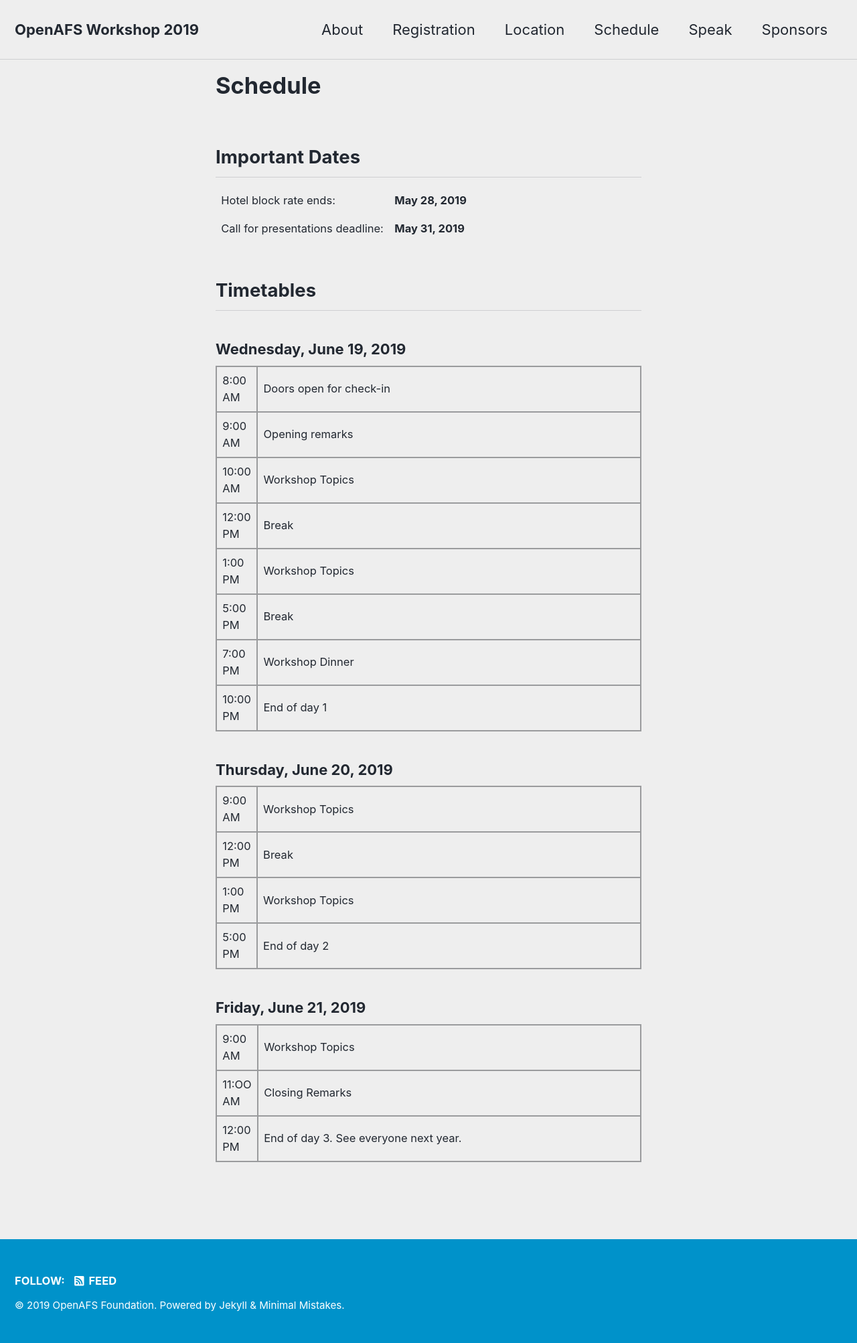
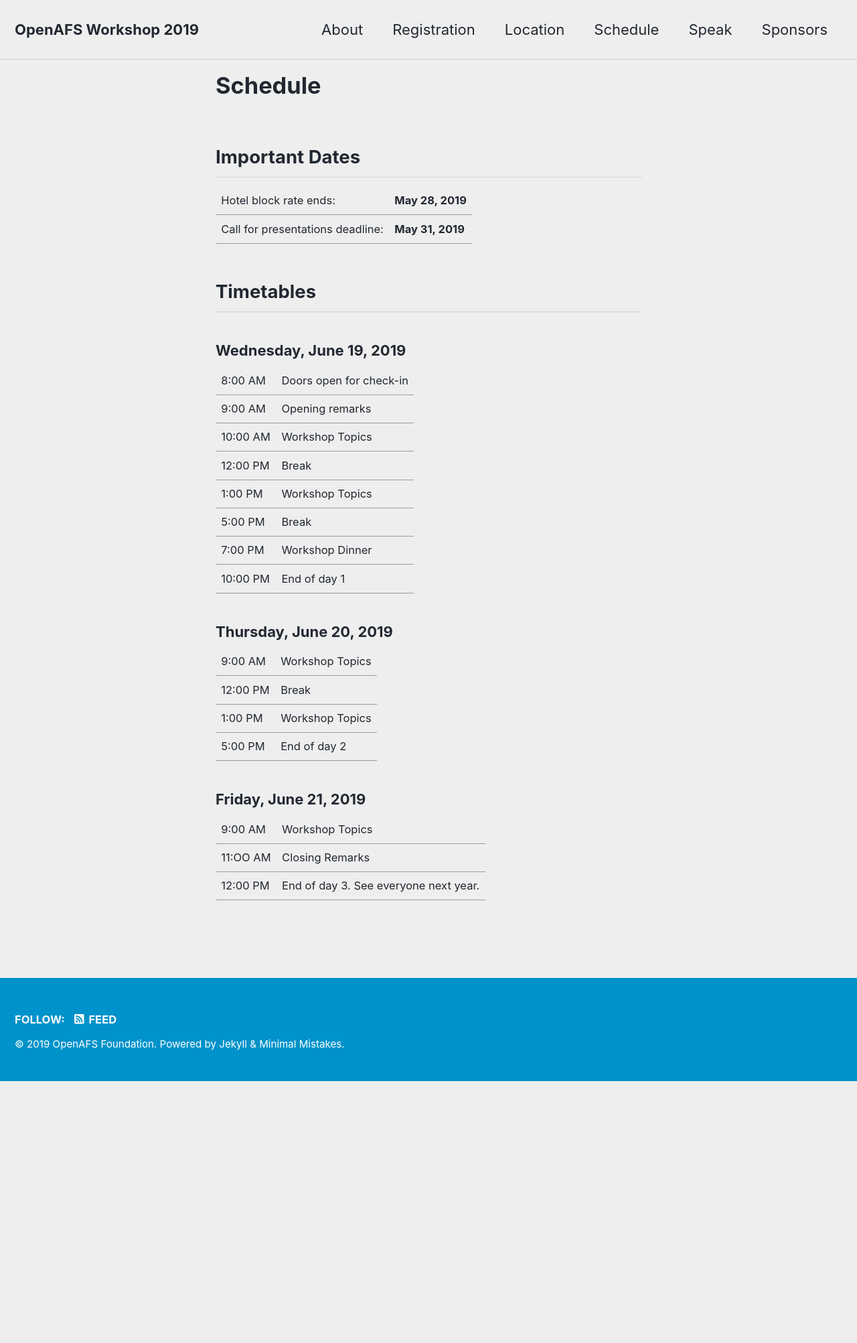
Before and after one commit to openafsfoundation/openafs-workshop.org, a Jekyll site: the page built from _pages/2019/schedule.md, in a window 1280 px wide. Shown: the whole page at 67% size. Built offline with Jekyll 4.4.1, drawn with Linux system fonts in a browser that asks for light colours; cached includes are drawn as plain includes; nearby versions of some CDN libraries; after the commit the page ends 1614 px from its top, so only the background shows below that.

Commit message:
Revert "Customize table style"
This reverts commit 4f04f6e3f150712e669ea30a3ab484cb4585ebe9.

```diff
--- a/_layouts/workshop/schedule.html
+++ b/_layouts/workshop/schedule.html
@@ -7,7 +7,6 @@
 {% if page.dates %}
 <h2>Important Dates</h2>
 
-<div class="workshop__plaintable">
 <table>
 {% for d in page.dates %}
   <tr>
@@ -16,23 +15,20 @@
   </tr>
 {% endfor %}
 </table>
-</div>
 {% endif %}
 
 {% if page.timetables %}
 <h2>Timetables</h2>
 {% for tt in page.timetables %}
 <h3>{{ tt.dow }}, {{ tt.date }}</h3>
-<div class="workshop__timetable">
-<table>
+<table class="workshop">
   {% for t in tt.timetable %}
-  <tr class="foo">
-    <td class="workshop__time">{{ t.time }}</td>
-    <td class="workshop__event">{{ t.event }}</td>
+  <tr>
+    <td>{{ t.time }}</td>
+    <td>{{ t.event }}</td>
   </tr>
   {% endfor %}
 </table>
-</div>
 {% endfor %}
 
 {% endif %}
--- a/_sass/minimal-mistakes.scss
+++ b/_sass/minimal-mistakes.scss
@@ -38,5 +38,3 @@
 @import "minimal-mistakes/archive";
 @import "minimal-mistakes/sidebar";
 @import "minimal-mistakes/print";
-
-@import "workshop/tables";
--- a/_sass/workshop/_tables.scss
+++ /dev/null
@@ -1,56 +0,0 @@
-/* ==========================================================================
-   TABLES
-   ========================================================================== */
-
-.workshop__plaintable {
-    td {
-      padding: 0.5em;
-      border-bottom: none;
-    }
-}
-
-.workshop__timetable {
-    table {
-      display: block;
-      margin-bottom: 1em;
-      width: 100%;
-      font-family: $global-font-family;
-      font-size: $type-size-6;
-      border-collapse: collapse;
-      border-color: $border-color;
-      overflow-x: auto;
-
-      & + table {
-        margin-top: 1em;
-      }
-    }
-
-    thead {
-      background-color: $border-color;
-      border-bottom: 2px solid mix(#000, $border-color, 25%);
-    }
-
-    th {
-      padding: 0.5em;
-      font-weight: bold;
-      text-align: left;
-    }
-
-    td {
-      padding: 0.5em;
-      border: 2px solid mix(#000, $border-color, 25%);
-    }
-
-    tr,
-    td,
-    th {
-      vertical-align: middle;
-    }
-}
-
-td.workshop__time {
-}
-
-td.workshop__event {
-   width: 600px;
-}
```
